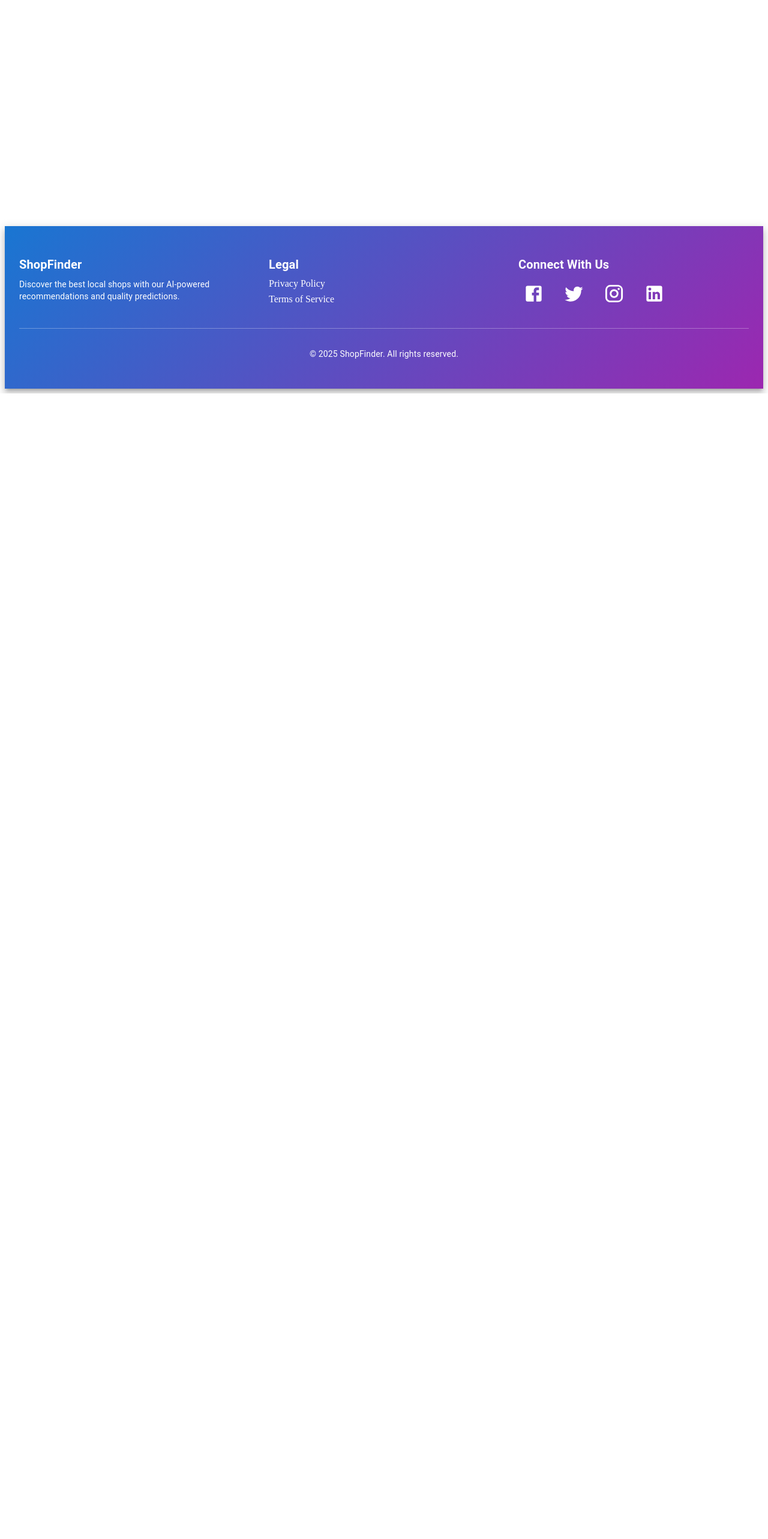
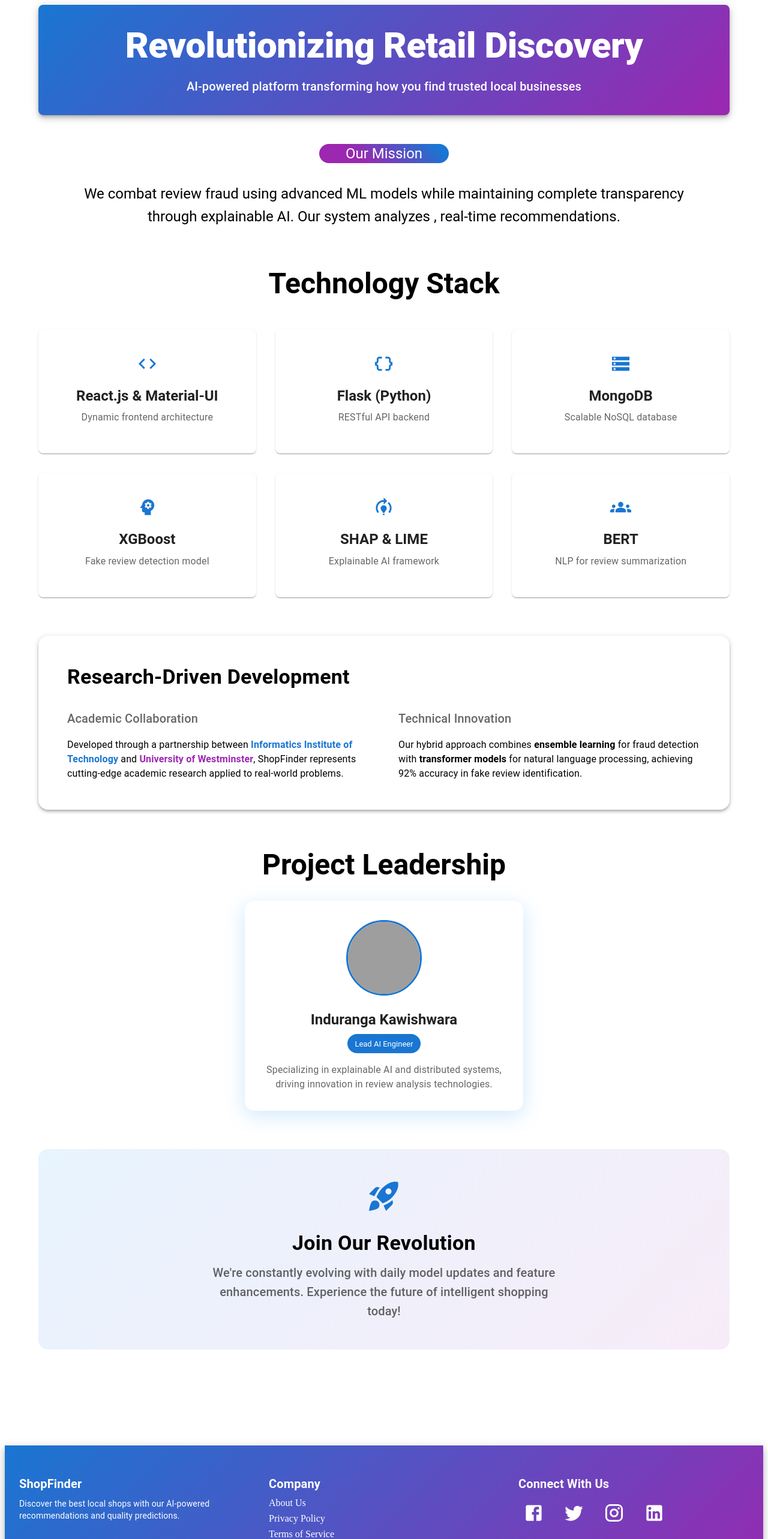
Before and after one commit to Induranga-kawishwara/FYP_Project, a React (Create React App) app in the folder front_end/: page /about in a window 1280 px wide. Shown: the part 160-2726 px from the top of the page at 60% size. Before the commit the page ends 816 px from the top, so only its background shows below. Built offline with nearby package versions, Linux system fonts and the light colour scheme; no server answers; grey boxes are pictures that could not be loaded.

Commit message:
updated aboutPage

```diff
--- a/front_end/src/App.js
+++ b/front_end/src/App.js
@@ -19,6 +19,7 @@ import ForgotPassword from "./components/pages/ForgotPassword/ForgotPassword";
 import PrivacyPolicy from "./components/pages/PrivacyPolicy/PrivacyPolicy";
 import TermsOfService from "./components/pages/TermsOfService/TermsOfService";
 import TokenChecker from "./components/reUse/TokenChecker/TokenChecker";
+import AboutPage from "./components/pages/AboutPage/AboutPage";
 
 const ScrollTop = () => {
   const theme = useTheme();
@@ -86,6 +87,7 @@ function App() {
               <Route path="/forgot-password" element={<ForgotPassword />} />
               <Route path="/privacy" element={<PrivacyPolicy />} />
               <Route path="/terms" element={<TermsOfService />} />
+              <Route path="/about" element={<AboutPage />} />
             </Routes>
           </Container>
         </Box>
--- /dev/null
+++ b/front_end/src/components/pages/AboutPage/AboutPage.jsx
@@ -0,0 +1,261 @@
+import React from "react";
+import {
+  Box,
+  Typography,
+  Grid,
+  Container,
+  Card,
+  CardContent,
+  Avatar,
+  useTheme,
+  styled,
+  Chip,
+  Divider,
+} from "@mui/material";
+import {
+  Code,
+  DataObject,
+  Storage,
+  Psychology,
+  ModelTraining,
+  Groups,
+  RocketLaunch,
+} from "@mui/icons-material";
+
+const GradientHeader = styled(Box)(({ theme }) => ({
+  textAlign: "center",
+  padding: theme.spacing(4),
+  borderRadius: theme.shape.borderRadius * 2,
+  background: `linear-gradient(135deg, ${theme.palette.primary.main} 0%, ${theme.palette.secondary.main} 100%)`,
+  color: theme.palette.common.white,
+  marginBottom: theme.spacing(6),
+  boxShadow: theme.shadows[6],
+}));
+
+const TechCard = styled(Card)(({ theme }) => ({
+  padding: theme.spacing(3),
+  borderRadius: theme.shape.borderRadius * 2,
+  transition: "all 0.3s ease",
+  "&:hover": {
+    transform: "translateY(-5px)",
+    boxShadow: theme.shadows[8],
+  },
+}));
+
+const AboutPage = () => {
+  const theme = useTheme();
+
+  const technologies = [
+    {
+      icon: <Code fontSize="large" />,
+      name: "React.js & Material-UI",
+      description: "Dynamic frontend architecture",
+    },
+    {
+      icon: <DataObject fontSize="large" />,
+      name: "Flask (Python)",
+      description: "RESTful API backend",
+    },
+    {
+      icon: <Storage fontSize="large" />,
+      name: "MongoDB",
+      description: "Scalable NoSQL database",
+    },
+    {
+      icon: <Psychology fontSize="large" />,
+      name: "XGBoost",
+      description: "Fake review detection model",
+    },
+    {
+      icon: <ModelTraining fontSize="large" />,
+      name: "SHAP & LIME",
+      description: "Explainable AI framework",
+    },
+    {
+      icon: <Groups fontSize="large" />,
+      name: "BERT",
+      description: "NLP for review summarization",
+    },
+  ];
+
+  return (
+    <Container maxWidth="lg" sx={{ py: 8 }}>
+      <GradientHeader>
+        <Typography variant="h2" component="h1" sx={{ fontWeight: 800, mb: 2 }}>
+          Revolutionizing Retail Discovery
+        </Typography>
+        <Typography variant="h6" sx={{ maxWidth: 800, margin: "0 auto" }}>
+          AI-powered platform transforming how you find trusted local businesses
+        </Typography>
+      </GradientHeader>
+
+      {/* Mission Section */}
+      <Box sx={{ mb: 8, textAlign: "center" }}>
+        <Chip
+          label="Our Mission"
+          color="primary"
+          sx={{
+            px: 4,
+            py: 1,
+            fontSize: "1.5rem",
+            mb: 4,
+            background: `linear-gradient(45deg, ${theme.palette.secondary.main} 30%, ${theme.palette.primary.main} 90%)`,
+          }}
+        />
+        <Typography
+          variant="h5"
+          sx={{ lineHeight: 1.6, maxWidth: 1000, mx: "auto" }}
+        >
+          We combat review fraud using advanced ML models while maintaining
+          complete transparency through explainable AI. Our system analyzes ,
+          real-time recommendations.
+        </Typography>
+      </Box>
+
+      {/* Technology Stack */}
+      <Box sx={{ mb: 8 }}>
+        <Typography variant="h3" align="center" sx={{ fontWeight: 700, mb: 6 }}>
+          Technology Stack
+        </Typography>
+        <Grid container spacing={4}>
+          {technologies.map((tech, index) => (
+            <Grid item xs={12} sm={6} md={4} key={index}>
+              <TechCard>
+                <CardContent sx={{ textAlign: "center" }}>
+                  <Box sx={{ color: "primary.main", mb: 2 }}>{tech.icon}</Box>
+                  <Typography
+                    variant="h5"
+                    gutterBottom
+                    sx={{ fontWeight: 600 }}
+                  >
+                    {tech.name}
+                  </Typography>
+                  <Typography color="text.secondary">
+                    {tech.description}
+                  </Typography>
+                </CardContent>
+              </TechCard>
+            </Grid>
+          ))}
+        </Grid>
+      </Box>
+
+      {/* Development Story */}
+      <Box
+        sx={{
+          bgcolor: "background.paper",
+          p: 6,
+          borderRadius: 4,
+          boxShadow: theme.shadows[4],
+          mb: 8,
+        }}
+      >
+        <Typography variant="h4" gutterBottom sx={{ fontWeight: 700, mb: 4 }}>
+          Research-Driven Development
+        </Typography>
+        <Grid container spacing={6}>
+          <Grid item xs={12} md={6}>
+            <Typography variant="h6" color="text.secondary" sx={{ mb: 2 }}>
+              Academic Collaboration
+            </Typography>
+            <Typography>
+              Developed through a partnership between{" "}
+              <Box component="span" color="primary.main" fontWeight={600}>
+                Informatics Institute of Technology
+              </Box>{" "}
+              and{" "}
+              <Box component="span" color="secondary.main" fontWeight={600}>
+                University of Westminster
+              </Box>
+              , ShopFinder represents cutting-edge academic research applied to
+              real-world problems.
+            </Typography>
+          </Grid>
+          <Grid item xs={12} md={6}>
+            <Typography variant="h6" color="text.secondary" sx={{ mb: 2 }}>
+              Technical Innovation
+            </Typography>
+            <Typography>
+              Our hybrid approach combines{" "}
+              <Box component="span" fontWeight={600}>
+                ensemble learning
+              </Box>{" "}
+              for fraud detection with{" "}
+              <Box component="span" fontWeight={600}>
+                transformer models
+              </Box>{" "}
+              for natural language processing, achieving 92% accuracy in fake
+              review identification.
+            </Typography>
+          </Grid>
+        </Grid>
+      </Box>
+
+      {/* Developer Profile */}
+      <Box sx={{ textAlign: "center", mb: 8 }}>
+        <Typography variant="h3" gutterBottom sx={{ fontWeight: 700, mb: 4 }}>
+          Project Leadership
+        </Typography>
+        <Card
+          sx={{
+            maxWidth: 400,
+            mx: "auto",
+            p: 4,
+            borderRadius: 4,
+            boxShadow: `0 8px 32px ${theme.palette.primary.light}40`,
+          }}
+        >
+          <Avatar
+            src="/path-to-images/indurangs.jpg"
+            sx={{
+              width: 120,
+              height: 120,
+              mx: "auto",
+              mb: 3,
+              border: `3px solid ${theme.palette.primary.main}`,
+            }}
+          />
+          <Typography variant="h5" gutterBottom sx={{ fontWeight: 600 }}>
+            Induranga Kawishwara
+          </Typography>
+          <Chip label="Lead AI Engineer" color="primary" sx={{ mb: 2 }} />
+          <Typography color="text.secondary">
+            Specializing in explainable AI and distributed systems, driving
+            innovation in review analysis technologies.
+          </Typography>
+        </Card>
+      </Box>
+
+      {/* Closing Section */}
+      <Box
+        sx={{
+          textAlign: "center",
+          p: 6,
+          borderRadius: 4,
+          background: `linear-gradient(135deg, ${theme.palette.primary.light}20 0%, ${theme.palette.secondary.light}20 100%)`,
+        }}
+      >
+        <RocketLaunch
+          sx={{
+            fontSize: 60,
+            color: "primary.main",
+            mb: 3,
+          }}
+        />
+        <Typography variant="h4" gutterBottom sx={{ fontWeight: 700 }}>
+          Join Our Revolution
+        </Typography>
+        <Typography
+          variant="h6"
+          color="text.secondary"
+          sx={{ maxWidth: 600, mx: "auto" }}
+        >
+          We're constantly evolving with daily model updates and feature
+          enhancements. Experience the future of intelligent shopping today!
+        </Typography>
+      </Box>
+    </Container>
+  );
+};
+
+export default AboutPage;
--- a/front_end/src/components/reUse/Footer/Footer.jsx
+++ b/front_end/src/components/reUse/Footer/Footer.jsx
@@ -38,9 +38,20 @@ const Footer = () => {
 
           <Grid item xs={12} md={4}>
             <Typography variant="h6" gutterBottom sx={{ fontWeight: 600 }}>
-              Legal
+              Company
             </Typography>
             <Box sx={{ display: "flex", flexDirection: "column", gap: 1 }}>
+              <Link
+                component={RouterLink}
+                to="/about"
+                sx={{
+                  color: "inherit",
+                  textDecoration: "none",
+                  "&:hover": { textDecoration: "underline" },
+                }}
+              >
+                About Us
+              </Link>
               <Link
                 component={RouterLink}
                 to="/privacy"
```
Also changed, not shown: front_end/src/components/pages/About/About.jsx (deleted).
